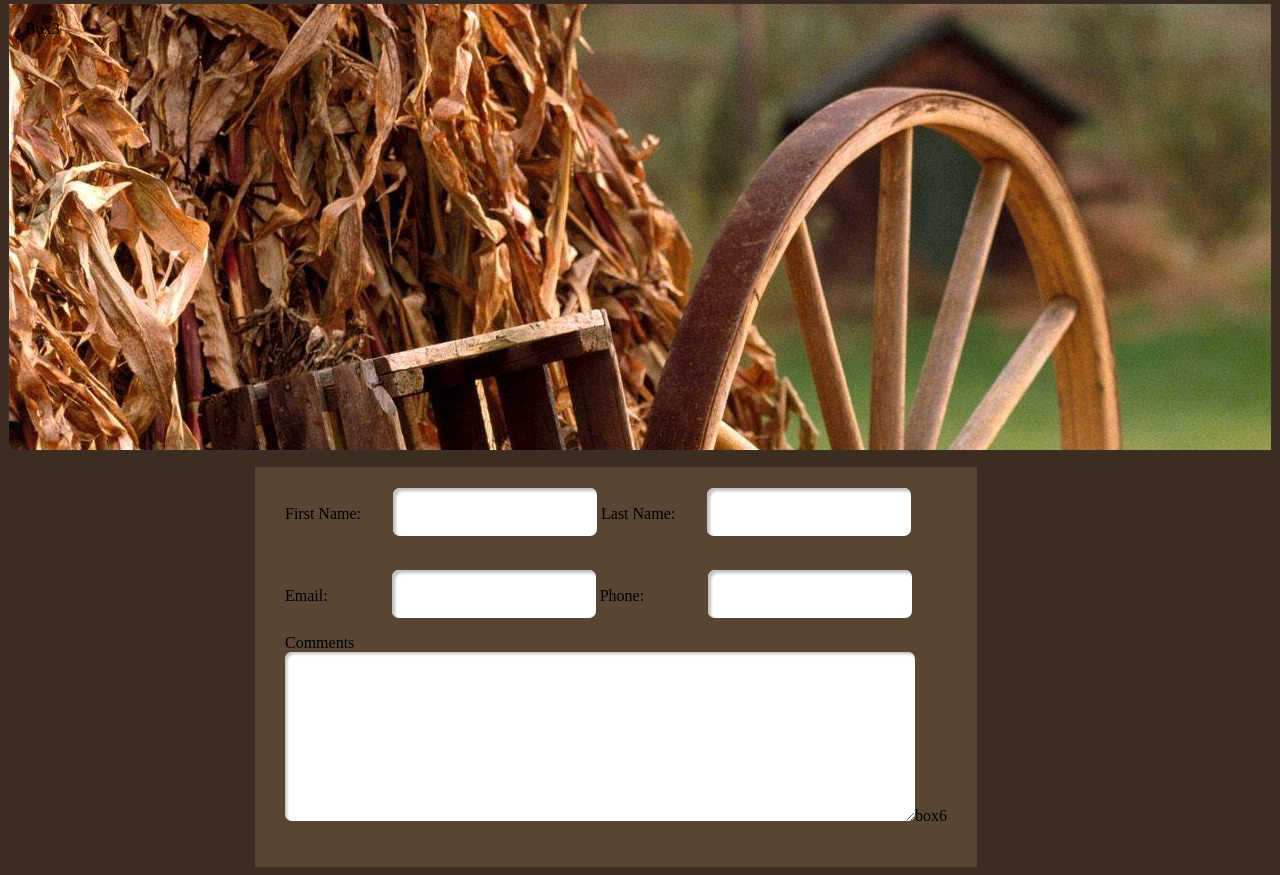
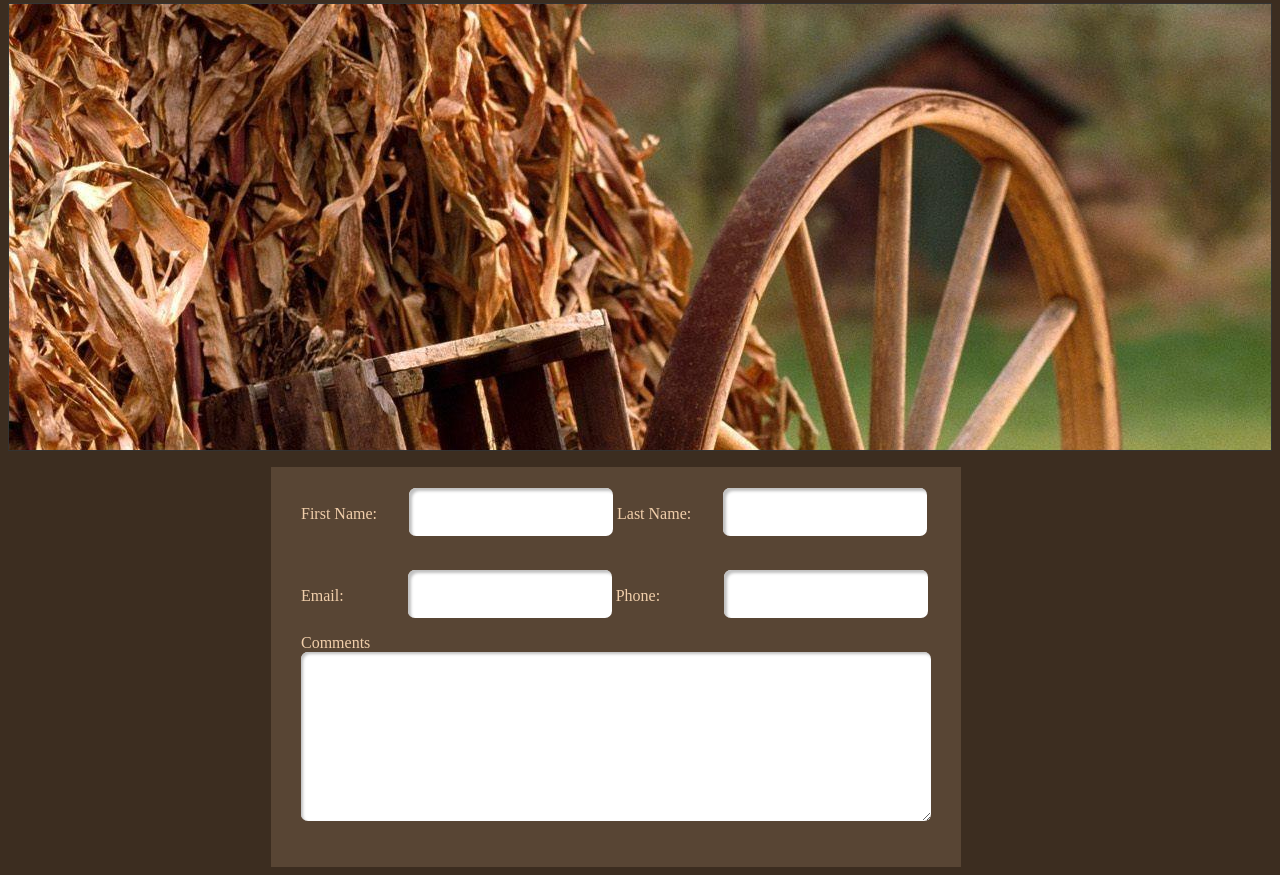
Before and after one commit to clgreene1/HTML5, a plain HTML site: page index.html in a window 1280 px wide. Shown: the part 283-1158 px from the top of the page. Drawn offline with Linux system fonts and the light colour scheme.

Commit message:
created changes

```diff
--- a/index.html
+++ b/index.html
@@ -8,24 +8,25 @@
 </head>
 <body>
     <div class="wrapper">
-        <div class="box box1"><h1>Welcome to Autumn Trails</h1></div>
+
+      <div class="box box1">
+      <h1>Welcome to Autumn Trails</h1>
+      </div>
+
       <div class="box box2">
        <ul>
-        <li><a ref="#autumn trails">Autumn Trails</a></li>
+        <li><a href="#autumn trails">Autumn Trails</a></li>
         <li><a href="#prices">Prices</a></li>
         <li><a href="#finance">Directions</a></li>
        </ul>
-       </div>
+      </div>
+
       <div class="box box3">
          <a href img src="images/autumn1.jpg" alt="autumn image"></a>
+  </div>
 
 
-Box3</div>
-        <!--<div class="box box4"> -->
-
-
-
-    <div class="box box6">
+    <div class="box box4">
          <fieldset>
              <label>First Name:&nbsp;&nbsp;&nbsp;&nbsp;&nbsp;&nbsp;&nbsp;</label>
              <input type="text" class="rounded" name="firstname" style="height: 40px; width:190px"/>
@@ -40,7 +41,7 @@ Box3</div>
              <p>
                 <label for="comments">Comments</label><br>
                 <textarea class="rounded" rows="7" cols="50" id="comments">
-                </textarea>box6</p>
+                </textarea></p>
          </fieldset>
      </div>
 
--- a/main.css
+++ b/main.css
@@ -57,12 +57,13 @@ h1{
     background-image: url(images/autumn1.jpg);
 }
 
-.box6{
+.box4{
     grid-column: 1/3;
     grid-row:9/7;
     text-align: center
     display: block;
     margin: 0 auto ;
+    color: #f1cfab;
     background-color: #584534;
 }
 
```
